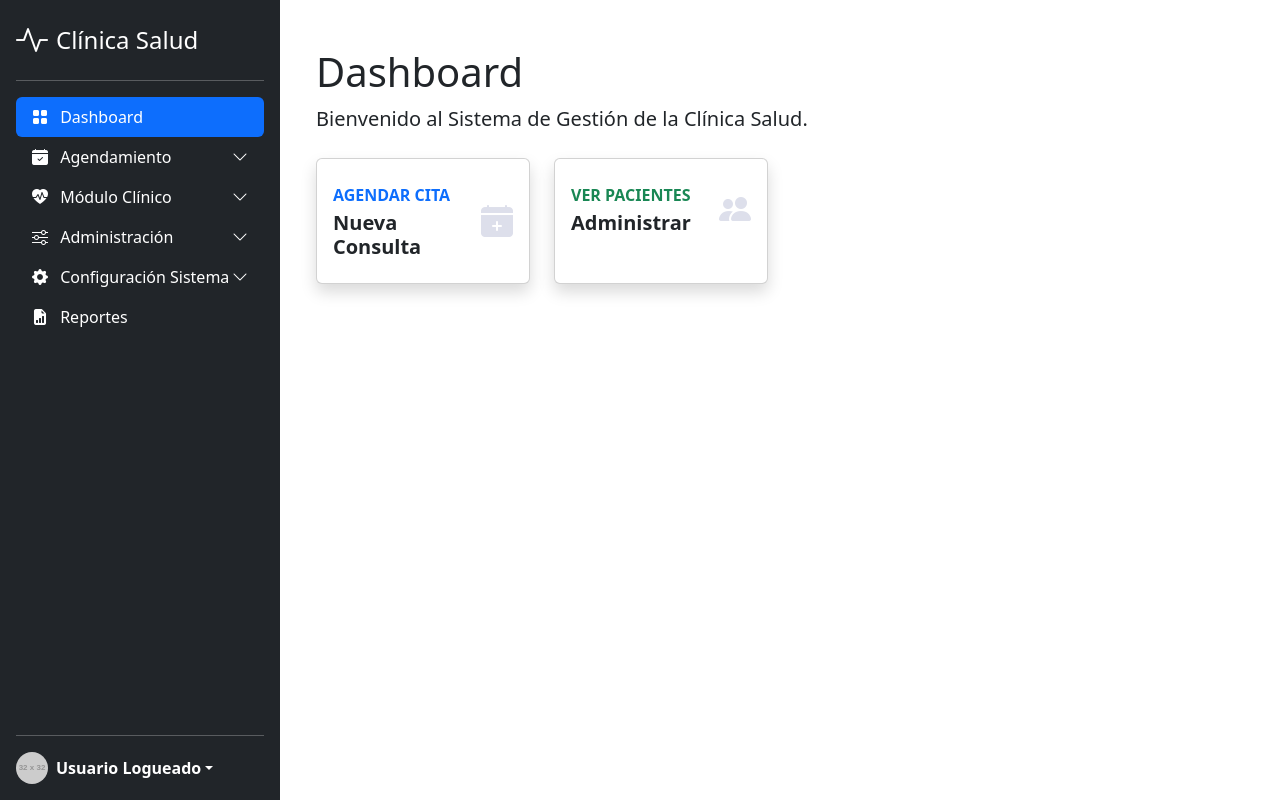
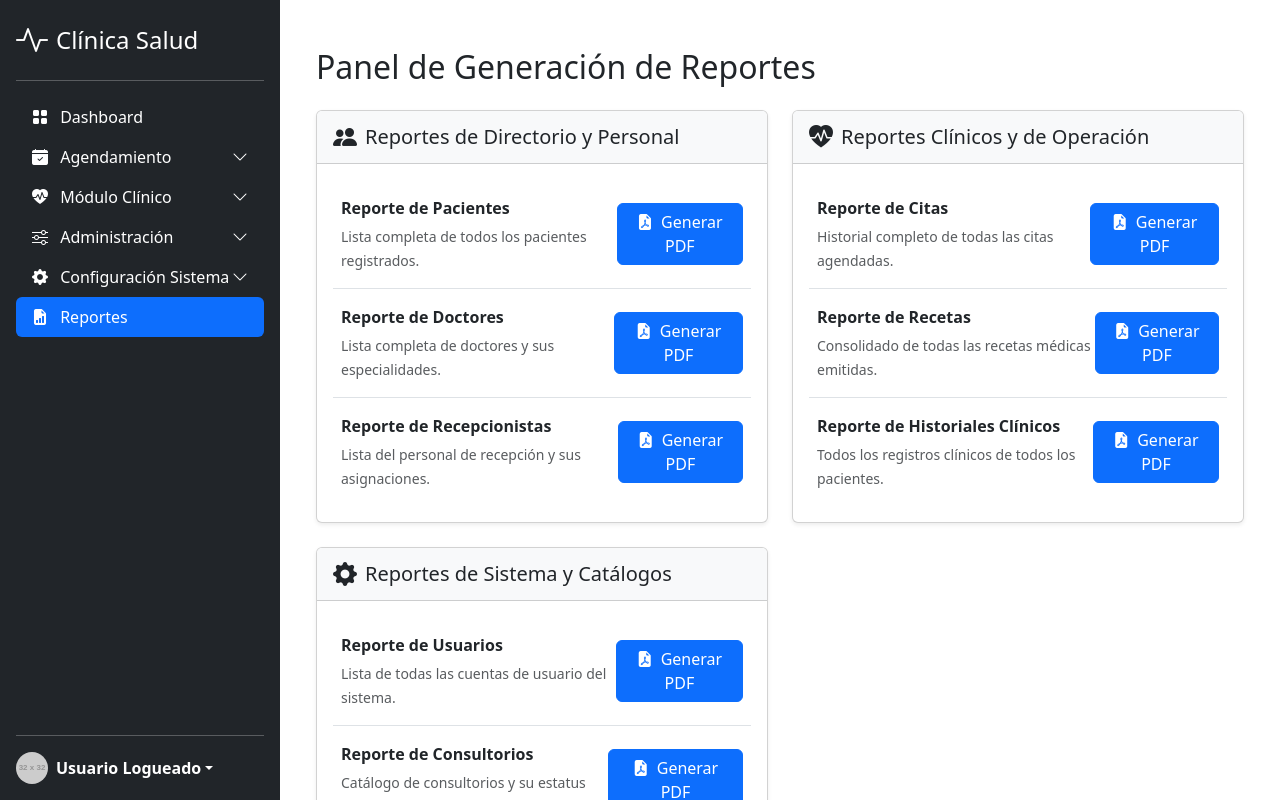
Before and after one commit to ATL1GOD/Gestion-Citas, an Angular app: page /reportes in a window 1280 px wide. Before the commit this address led to /dashboard. Built offline with nearby package versions, Linux system fonts and the light colour scheme.

Commit message:
Se creo la seccion de reportes y se agrego la generacion de PDFs

```diff
--- /dev/null
+++ b/src/app/components/reporte/reporte.component.css
@@ -0,0 +1,7 @@
+.card-header {
+    background-color: #f8f9fa;
+}
+
+.list-group-item {
+    padding: 1rem 0.5rem;
+}
--- /dev/null
+++ b/src/app/components/reporte/reporte.component.html
@@ -0,0 +1,33 @@
+<div class="container mt-4">
+  <div class="d-flex justify-content-between align-items-center mb-4">
+    <h2 class="mb-0">Panel de Generación de Reportes</h2>
+  </div>
+
+  <div *ngIf="error" class="alert alert-danger">{{ error }}</div>
+
+  <div class="row">
+    <div *ngFor="let categoria of reportesPorCategoria" class="col-lg-6 col-md-12 mb-4">
+      <div class="card shadow-sm h-100">
+        <div class="card-header d-flex align-items-center">
+          <i class="bi {{ categoria.icon }} fs-4 me-2"></i>
+          <h5 class="mb-0">{{ categoria.title }}</h5>
+        </div>
+        <div class="card-body">
+          <ul class="list-group list-group-flush">
+            <li *ngFor="let reporte of categoria.reports" class="list-group-item d-flex justify-content-between align-items-center">
+              <div>
+                <p class="fw-bold mb-1">{{ reporte.label }}</p>
+                <small class="text-muted">{{ reporte.description }}</small>
+              </div>
+              <button class="btn btn-primary" (click)="generarReporte(reporte.key)" [disabled]="loading[reporte.key]">
+                <span *ngIf="!loading[reporte.key]"><i class="bi bi-file-earmark-pdf-fill me-2"></i>Generar PDF</span>
+                <span *ngIf="loading[reporte.key]" class="spinner-border spinner-border-sm" role="status" aria-hidden="true"></span>
+              </button>
+            </li>
+          </ul>
+        </div>
+      </div>
+    </div>
+  </div>
+
+</div>
--- /dev/null
+++ b/src/app/components/reporte/reporte.component.ts
@@ -0,0 +1,82 @@
+import { Component } from '@angular/core';
+import { CommonModule } from '@angular/common';
+import { ReporteService } from '../../services/reporte.service';
+import { saveAs } from 'file-saver';
+
+interface Reporte {
+  key: string; // Coincide con la parte de la URL en el backend (ej. 'pacientes')
+  label: string;
+  description: string;
+}
+
+interface ReporteCategoria {
+  title: string;
+  icon: string;
+  reports: Reporte[];
+}
+
+@Component({
+  selector: 'app-reporte',
+  standalone: true,
+  imports: [CommonModule],
+  templateUrl: './reporte.component.html',
+  styleUrls: ['./reporte.component.css']
+})
+export class ReporteComponent {
+
+  // Objeto para manejar el estado de carga de cada botón individualmente
+  loading: { [key: string]: boolean } = {};
+  error: string | null = null;
+
+  // Define la estructura de los reportes a mostrar en la vista
+  reportesPorCategoria: ReporteCategoria[] = [
+    {
+      title: 'Reportes de Directorio y Personal',
+      icon: 'bi-people-fill',
+      reports: [
+        { key: 'pacientes', label: 'Reporte de Pacientes', description: 'Lista completa de todos los pacientes registrados.' },
+        { key: 'doctores', label: 'Reporte de Doctores', description: 'Lista completa de doctores y sus especialidades.' },
+        { key: 'recepcionistas', label: 'Reporte de Recepcionistas', description: 'Lista del personal de recepción y sus asignaciones.' }
+      ]
+    },
+    {
+      title: 'Reportes Clínicos y de Operación',
+      icon: 'bi-heart-pulse-fill',
+      reports: [
+        { key: 'citas', label: 'Reporte de Citas', description: 'Historial completo de todas las citas agendadas.' },
+        { key: 'recetas', label: 'Reporte de Recetas', description: 'Consolidado de todas las recetas médicas emitidas.' },
+        { key: 'historiales', label: 'Reporte de Historiales Clínicos', description: 'Todos los registros clínicos de todos los pacientes.' }
+      ]
+    },
+    {
+      title: 'Reportes de Sistema y Catálogos',
+      icon: 'bi-gear-fill',
+      reports: [
+        { key: 'usuarios', label: 'Reporte de Usuarios', description: 'Lista de todas las cuentas de usuario del sistema.' },
+        { key: 'consultorios', label: 'Reporte de Consultorios', description: 'Catálogo de consultorios y su estatus actual.' },
+        { key: 'medicamentos', label: 'Reporte de Medicamentos', description: 'Catálogo completo de medicamentos disponibles.' },
+        { key: 'especialidades', label: 'Reporte de Especialidades', description: 'Lista de todas las especialidades médicas.' }
+      ]
+    }
+  ];
+
+  constructor(private reporteService: ReporteService) { }
+
+  generarReporte(reporteKey: string): void {
+    this.loading[reporteKey] = true; // Activa el spinner para este botón
+    this.error = null;
+
+    this.reporteService.descargarReportePdf(reporteKey).subscribe({
+      next: (blob) => {
+        // Usa file-saver para iniciar la descarga del archivo
+        saveAs(blob, `reporte_${reporteKey}_${new Date().toISOString().substring(0,10)}.pdf`);
+        this.loading[reporteKey] = false;
+      },
+      error: (err) => {
+        this.error = `Error al generar el reporte de ${reporteKey}. Por favor, intente de nuevo.`;
+        this.loading[reporteKey] = false;
+        console.error(err);
+      }
+    });
+  }
+}
```
Also changed, not shown: src/app/app.routes.ts (+7 -1 lines), 1 other file (tests, documents, lock files or other folders).
